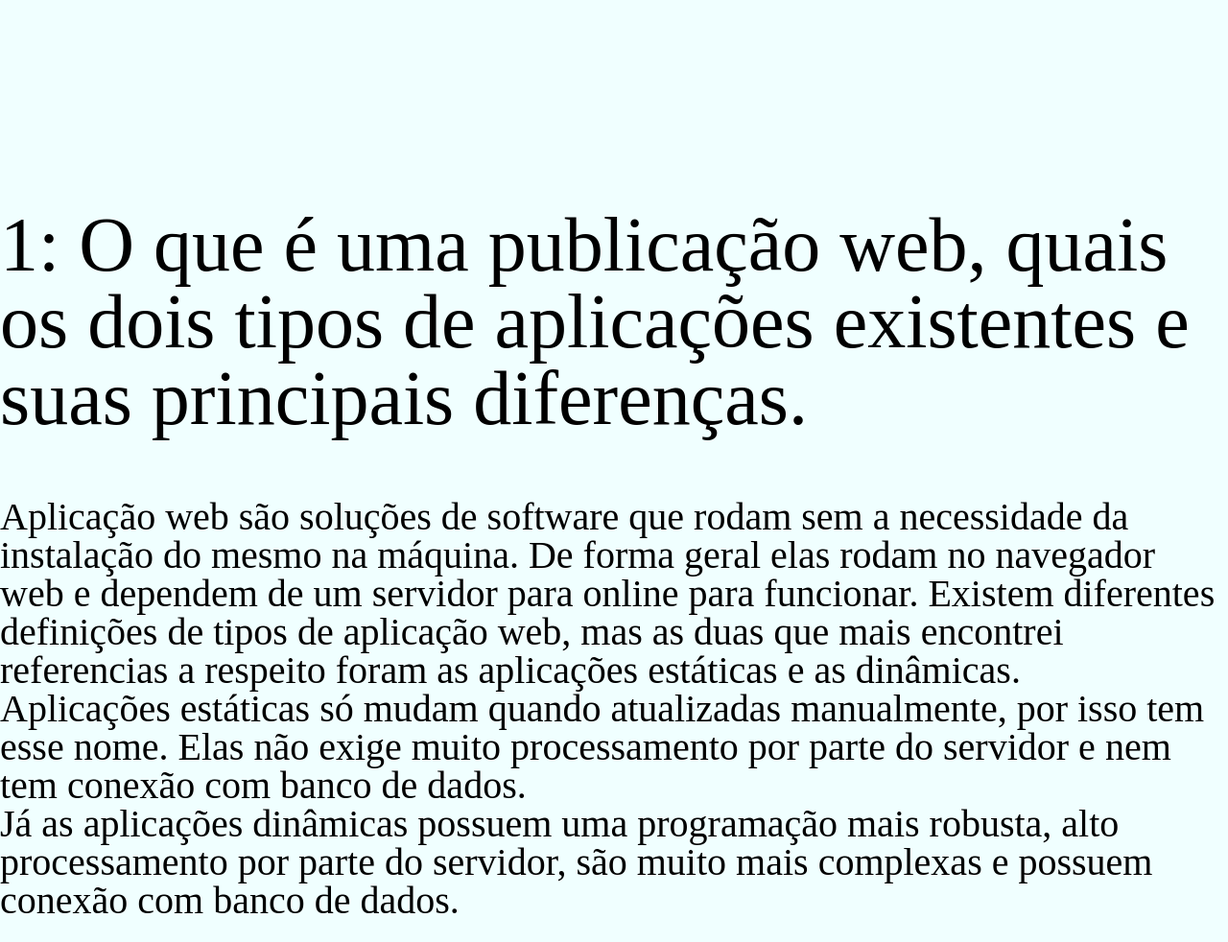
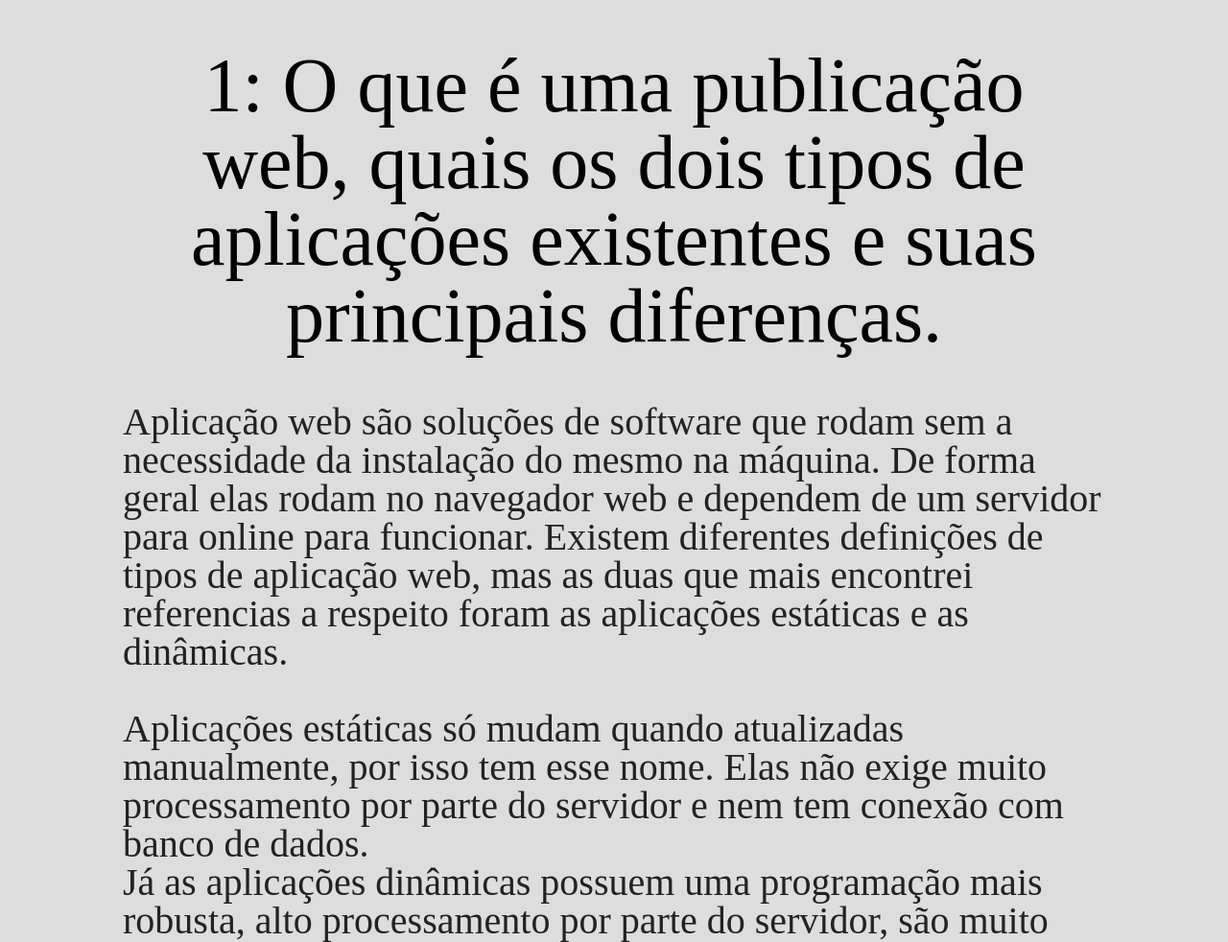
Before and after one commit to vdallabona/ProvaPublicarWeb, a plain HTML site: page index.html in a window 1280 px wide. Shown: the part 105-1087 px from the top of the page at 96% size. Drawn offline with Linux system fonts and the light colour scheme.

Commit message:
atualizações visuais

```diff
--- a/index.css
+++ b/index.css
@@ -1,22 +1,26 @@
 body{
-    height: 150vh;
-    background-color: azure;
+    background-color: #ddd;
+    margin-bottom: 5%;
 }
 
 .caixa{
     text-align: left;
-    width: 100%;
-    background-color: azure;
+    width: 80%;
+    margin-left: 10%;
+    margin-right: 10%;
+    background-color: #ddd;
     height: 100%;
 }
 
 h1{
     font-size: 5rem;
     margin-bottom: 5px;
-    margin-top: 25%;
+    margin-top: 15%;
+    text-align: center;
 }
 
 p{
     margin-top: 5%;
     font-size: 2.5rem;
+    color: #222;
 }
--- a/index.html
+++ b/index.html
@@ -13,7 +13,7 @@
         <h1>1:  O que é uma publicação web, quais os dois tipos de aplicações existentes e suas principais diferenças.</h1>
         <p>
             Aplicação web são soluções de software que rodam sem a necessidade da instalação do mesmo na máquina.
-            De forma geral elas rodam no navegador web e dependem de um servidor para online para funcionar. Existem diferentes definições de tipos de aplicação web, mas as duas que mais encontrei referencias a respeito foram as aplicações estáticas e as dinâmicas.</br>Aplicações estáticas só mudam quando atualizadas manualmente, por isso tem esse nome. Elas não exige muito processamento por parte do servidor e nem tem conexão com banco de dados.</br>Já as aplicações dinâmicas possuem uma programação mais robusta, alto processamento por parte do servidor, são muito mais complexas e possuem conexão com banco de dados.
+            De forma geral elas rodam no navegador web e dependem de um servidor para online para funcionar. Existem diferentes definições de tipos de aplicação web, mas as duas que mais encontrei referencias a respeito foram as aplicações estáticas e as dinâmicas.</br></br>Aplicações estáticas só mudam quando atualizadas manualmente, por isso tem esse nome. Elas não exige muito processamento por parte do servidor e nem tem conexão com banco de dados.</br>Já as aplicações dinâmicas possuem uma programação mais robusta, alto processamento por parte do servidor, são muito mais complexas e possuem conexão com banco de dados.
         </p>
 
 
```
